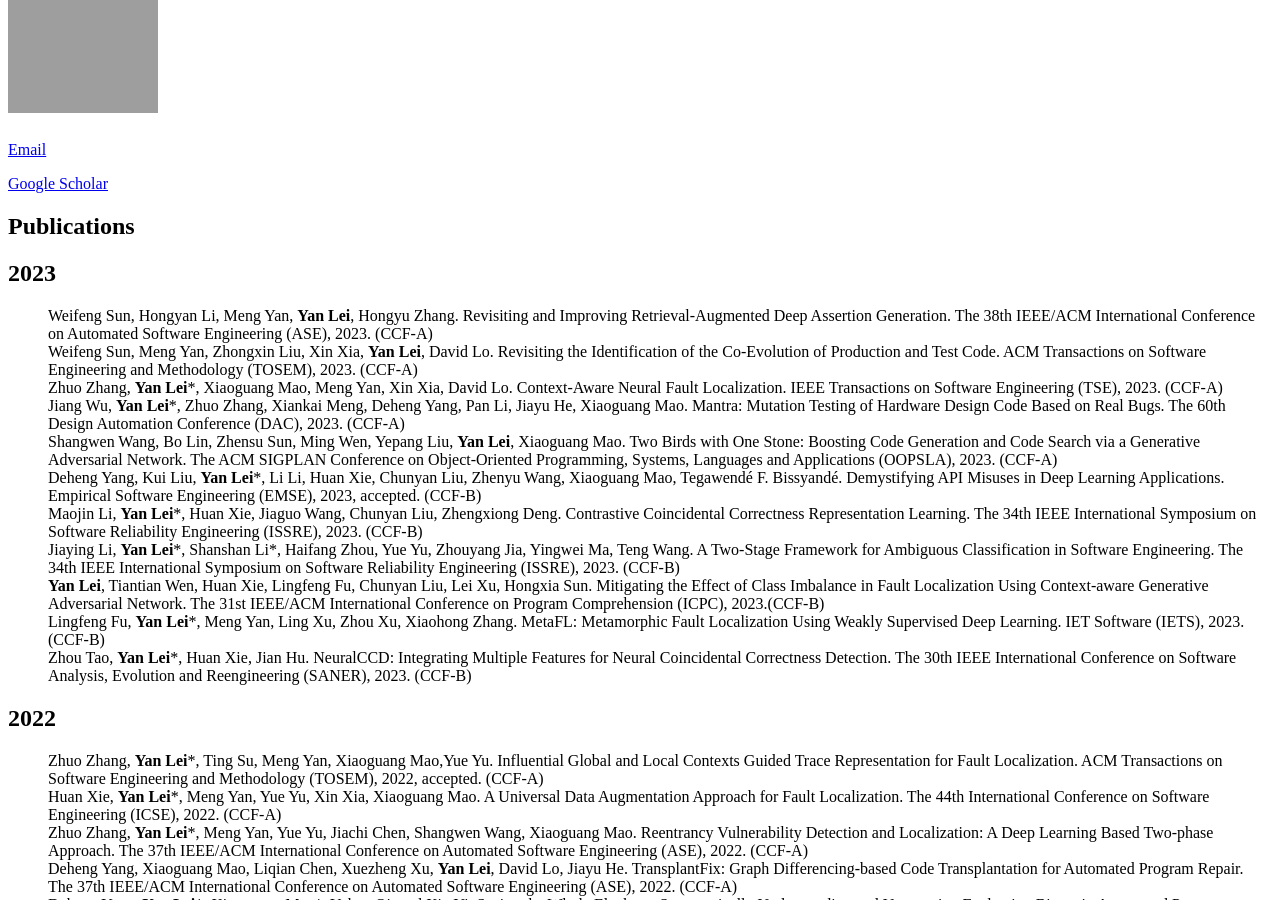
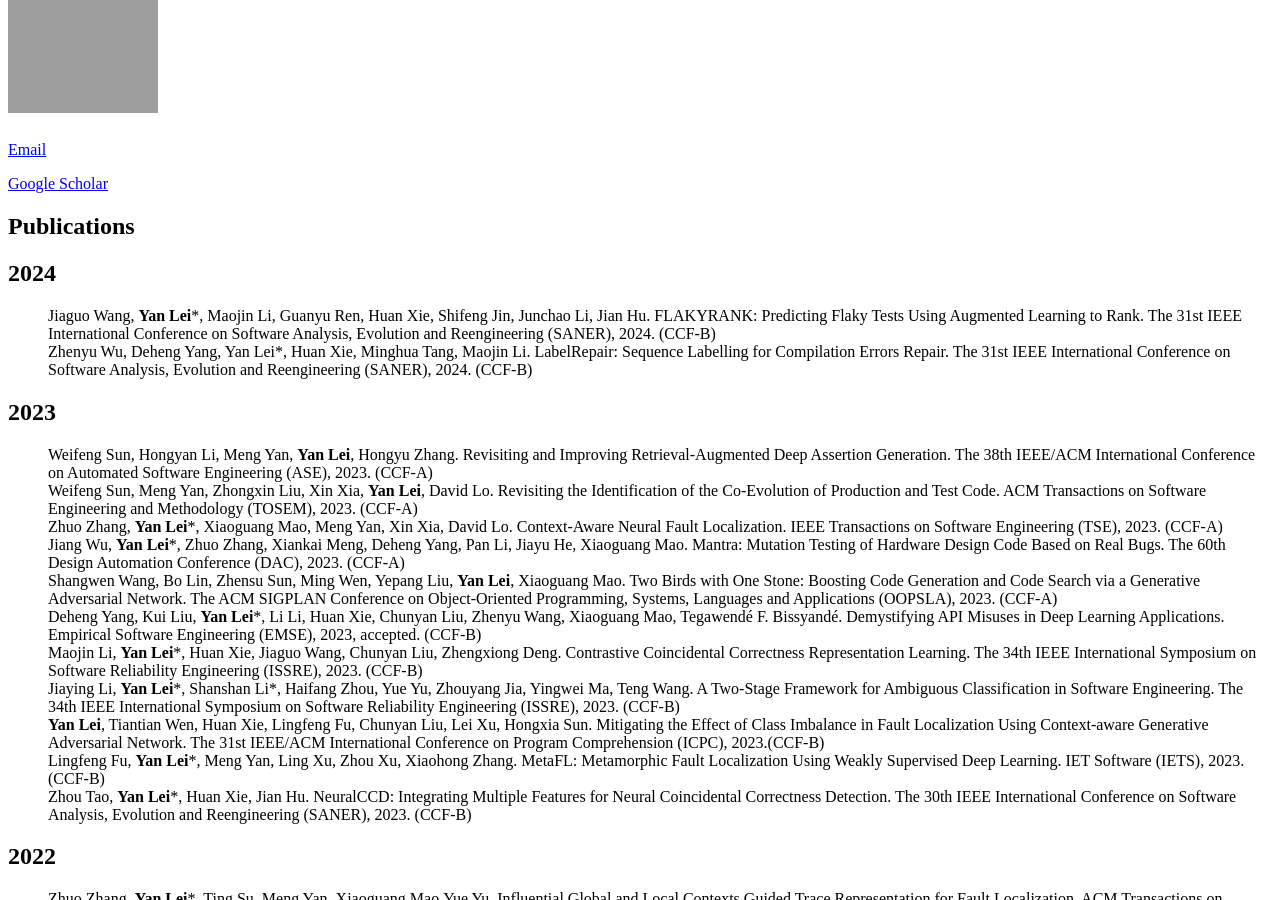
Before and after one commit to yanlei-cs/yanlei-cs.github.io, a Jekyll site: the page built from publications.md, in a window 1280 px wide and 900 px high, scrolled down 303 px. Built offline with Jekyll 4.4.1, drawn with Linux system fonts in a browser that asks for light colours; nearby versions of some CDN libraries; comment, search, counter and statistics services are not loaded.

Commit message:
Update publications.md

```diff
--- a/publications.md
+++ b/publications.md
@@ -5,6 +5,13 @@ title: Publications
 ---
 
 ## Publications
+
+## 2024
+<UL style="LIST-STYLE-TYPE: none" class=pubs>
+<LI>Jiaguo Wang, <strong>Yan Lei</strong>*, Maojin Li, Guanyu Ren, Huan Xie, Shifeng Jin, Junchao Li, Jian Hu. FLAKYRANK: Predicting Flaky Tests Using Augmented Learning to Rank. The 31st IEEE International Conference on Software Analysis, Evolution and Reengineering (SANER), 2024. (CCF-B)</LI>
+
+ <LI>Zhenyu Wu, Deheng Yang, Yan Lei*, Huan Xie, Minghua Tang, Maojin Li. LabelRepair: Sequence Labelling for Compilation Errors Repair. The 31st IEEE International Conference on Software Analysis, Evolution and Reengineering (SANER), 2024. (CCF-B)</LI>
+</UL>
 
 ## 2023
 <UL style="LIST-STYLE-TYPE: none" class=pubs>
```
